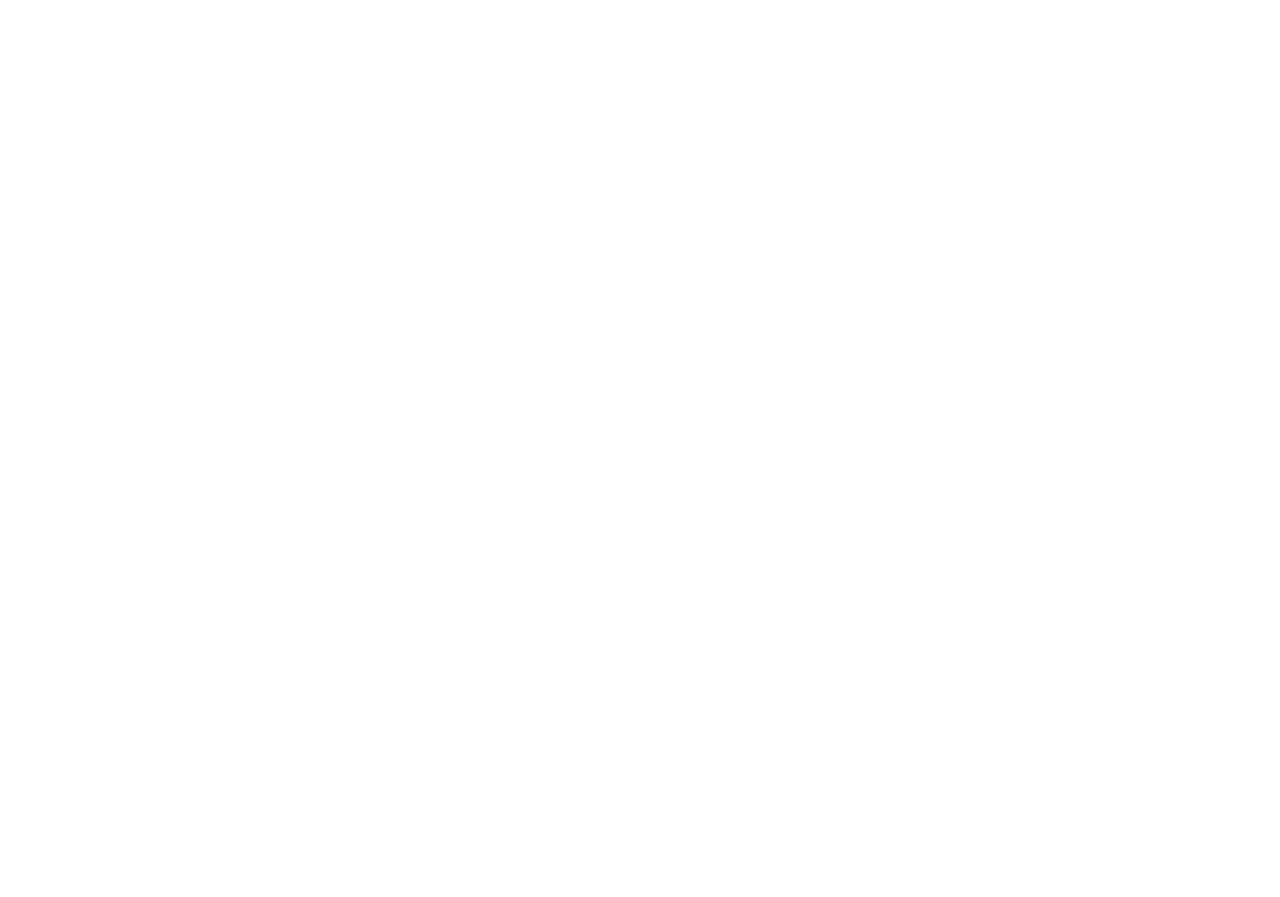
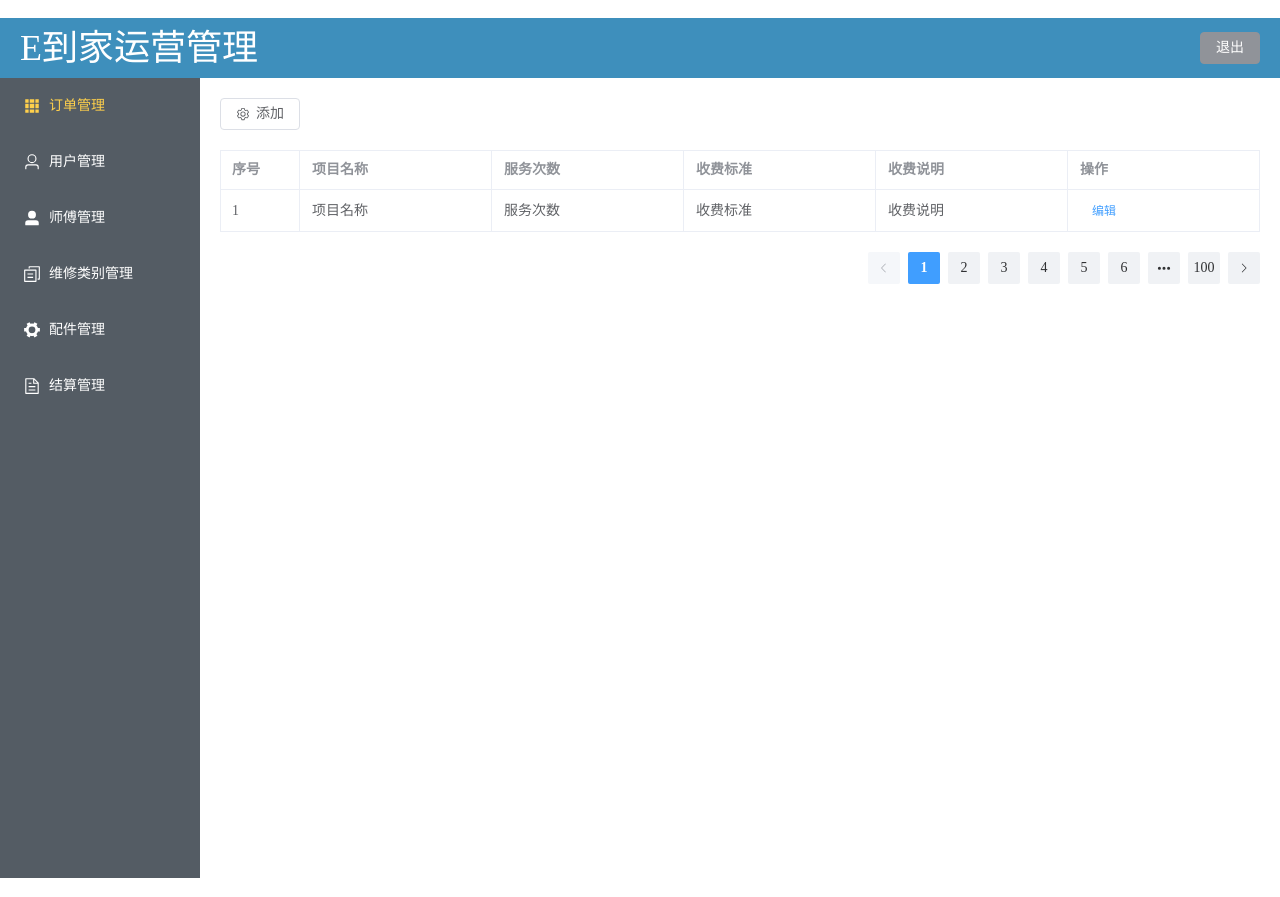
Before and after one commit to sundung/ehome-end-admin, a Vue app: page /maintainCategoryManage in a window 1280 px wide. Before the commit this address had no page. Before the commit the page ends 800 px from the top, so only its background shows below. Built offline with nearby package versions, Linux system fonts and the light colour scheme.

Commit message:
feature(维修类别管理): 维修类别管理静态页面完成

```diff
--- a/src/components/Menu/Menu.vue
+++ b/src/components/Menu/Menu.vue
@@ -28,7 +28,7 @@
             <span>师傅管理</span>
           </template>
         </el-menu-item>
-        <el-menu-item index="4">
+        <el-menu-item index="4" @click="router.push('/maintainCategoryManage')">
           <template #title>
             <el-icon><document-copy /></el-icon>
             <span>维修类别管理</span>
--- a/src/pages/accessoriesManage/AccessoriesManage.vue
+++ b/src/pages/accessoriesManage/AccessoriesManage.vue
@@ -3,7 +3,7 @@
     <el-row :gutter="20">
       <el-col :span="5" class="headerSearch">
         <div class="text">配件名称</div>
-        <el-input v-model="masterSearch" placeholder="请输入配件名称,搜索" />
+        <el-input v-model="accessoriesSearch" placeholder="请输入配件名称,搜索" />
       </el-col>
       <el-col :span="7" class="headerSearch">
         <div class="text">维修家电类型</div>
@@ -27,6 +27,7 @@
   </div>
   <div class="tableArea">
     <el-table class="table" :data="tableData" border style="width: 100%">
+      <el-table-column type="index" label="序号" width="80" />
       <el-table-column prop="accessoriesName" label="配件名称" width="120" />
       <el-table-column prop="belongsType" label="所属类型" width="120" />
       <el-table-column prop="secondaryClassification" label="二级分类" width="120" />
@@ -49,9 +50,9 @@
 <script lang="ts" setup>
 import { reactive, ref } from 'vue';
 
-const masterSearch = ref(''); // 客户搜索
-const homeApplianceTypeValue = ref(''); // 师傅搜索
-const serviceStatusValue = ref(''); // 师傅搜索
+const accessoriesSearch = ref(''); // 配件名称搜索
+const homeApplianceTypeValue = ref(''); // 维修家电类型
+const serviceStatusValue = ref(''); // 服务状态
 const homeApplianceType = reactive([
   {
     value: '空调',
--- /dev/null
+++ b/src/pages/maintainCategoryManage/MaintainCategoryManage.vue
@@ -0,0 +1,60 @@
+<template>
+  <div class="demo-input-suffix">
+    <el-row :gutter="20">
+      <el-col :span="2" class="headerSearch">
+        <el-button>
+          <el-icon><setting /></el-icon>
+          <span>添加</span>
+        </el-button>
+      </el-col>
+    </el-row>
+  </div>
+  <div class="tableArea">
+    <el-table class="table" :data="tableData" border style="width: 100%">
+      <el-table-column type="index" label="序号" width="80" />
+      <el-table-column prop="projectName" label="项目名称" />
+      <el-table-column prop="serviceNum" label="服务次数" />
+      <el-table-column prop="chargeStandard" label="收费标准" />
+      <el-table-column prop="chargeInfo" label="收费说明" />
+      <el-table-column fixed="right" label="操作">
+        <template #default>
+          <el-button type="text" size="small">编辑</el-button>
+        </template>
+      </el-table-column>
+    </el-table>
+    <el-pagination class="pagination" background layout="prev, pager, next" :total="1000" />
+  </div>
+</template>
+
+<script lang="ts" setup>
+import { reactive } from 'vue';
+
+const tableData = reactive([
+  {
+    projectName: '项目名称',
+    serviceNum: '服务次数',
+    chargeStandard: '收费标准',
+    chargeInfo: '收费说明',
+  },
+]);
+</script>
+
+<style lang="scss" scoped>
+// 搜索框区域
+.headerSearch {
+  display: flex;
+  justify-content: space-between;
+  align-items: center;
+}
+// 表格区域
+.tableArea {
+  display: flex;
+  flex-direction: column;
+  margin-top: 20px;
+  .pagination {
+    margin-top: 20px;
+    display: flex;
+    justify-content: flex-end;
+  }
+}
+</style>
--- a/src/pages/masterManage/MasterManage.vue
+++ b/src/pages/masterManage/MasterManage.vue
@@ -28,6 +28,7 @@
   </div>
   <div class="tableArea">
     <el-table class="table" :data="tableData" border style="width: 100%">
+      <el-table-column type="index" label="序号" width="80" />
       <el-table-column prop="masterNo" label="师傅编号" width="120" />
       <el-table-column prop="name" label="姓名" width="120" />
       <el-table-column prop="customerIphoneNum" label="客户手机号" width="120" />
--- a/src/pages/order/Order.vue
+++ b/src/pages/order/Order.vue
@@ -32,6 +32,7 @@
   </div>
   <div class="tableArea">
     <el-table class="table" :data="tableData" border style="width: 100%">
+      <el-table-column type="index" label="序号" width="80" />
       <el-table-column prop="orderNo" label="订单编号" width="100" />
       <el-table-column prop="customer" label="客户" width="100" />
       <el-table-column prop="customerIphoneNum" label="客户手机号" width="100" />
--- a/src/pages/userManage/UserManage.vue
+++ b/src/pages/userManage/UserManage.vue
@@ -28,6 +28,7 @@
   </div>
   <div class="tableArea">
     <el-table class="table" :data="tableData" border style="width: 100%">
+      <el-table-column type="index" label="序号" width="80" />
       <el-table-column prop="customerNo" label="客户编号" width="120" />
       <el-table-column prop="name" label="姓名" width="120" />
       <el-table-column prop="customerIphoneNum" label="客户手机号" width="120" />
--- a/src/router/index.ts
+++ b/src/router/index.ts
@@ -34,6 +34,11 @@ const routes: Array<RouteRecordRaw> = [
         name: 'AccessoriesManage',
         component: () => import('@/pages/accessoriesManage/AccessoriesManage.vue'),
       },
+      {
+        path: '/maintainCategoryManage',
+        name: 'MaintainCategoryManage',
+        component: () => import('@/pages/maintainCategoryManage/MaintainCategoryManage.vue'),
+      },
     ],
   },
 ];
```
